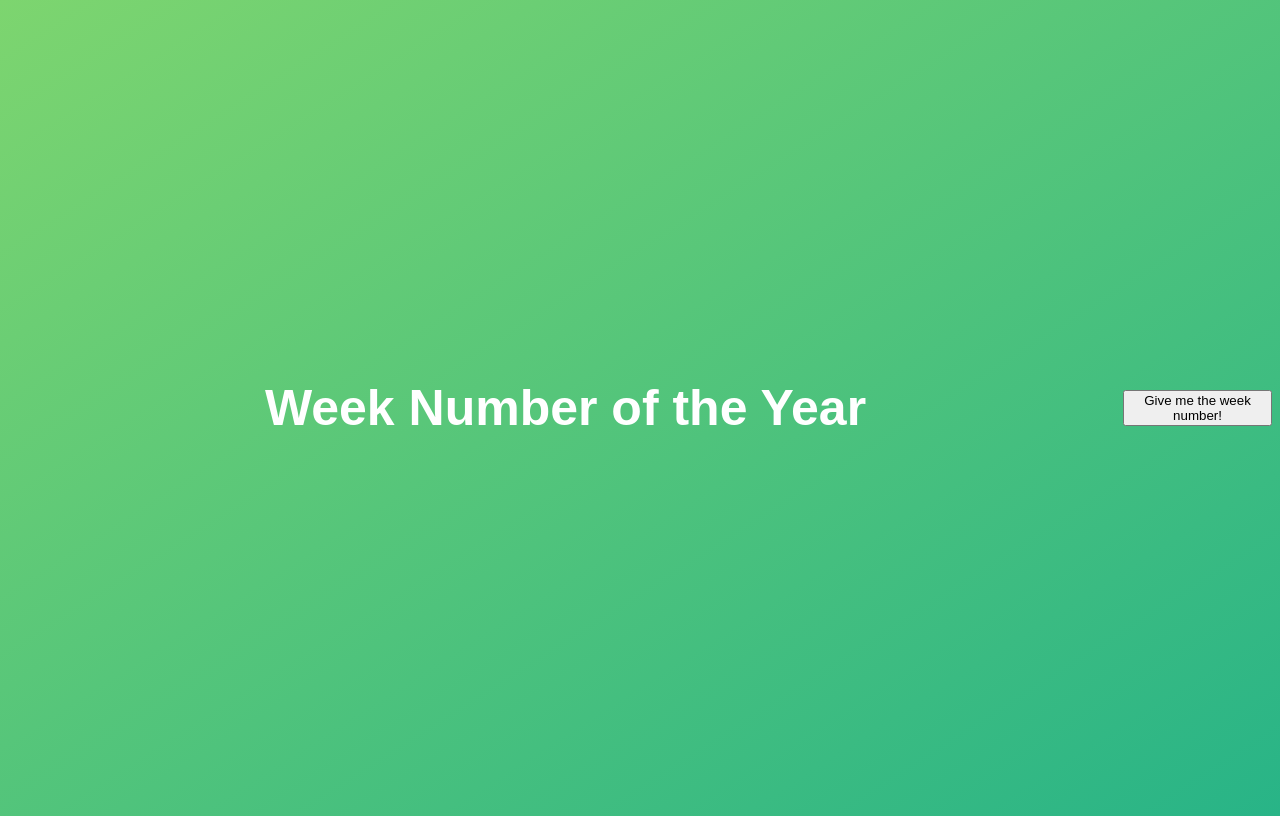
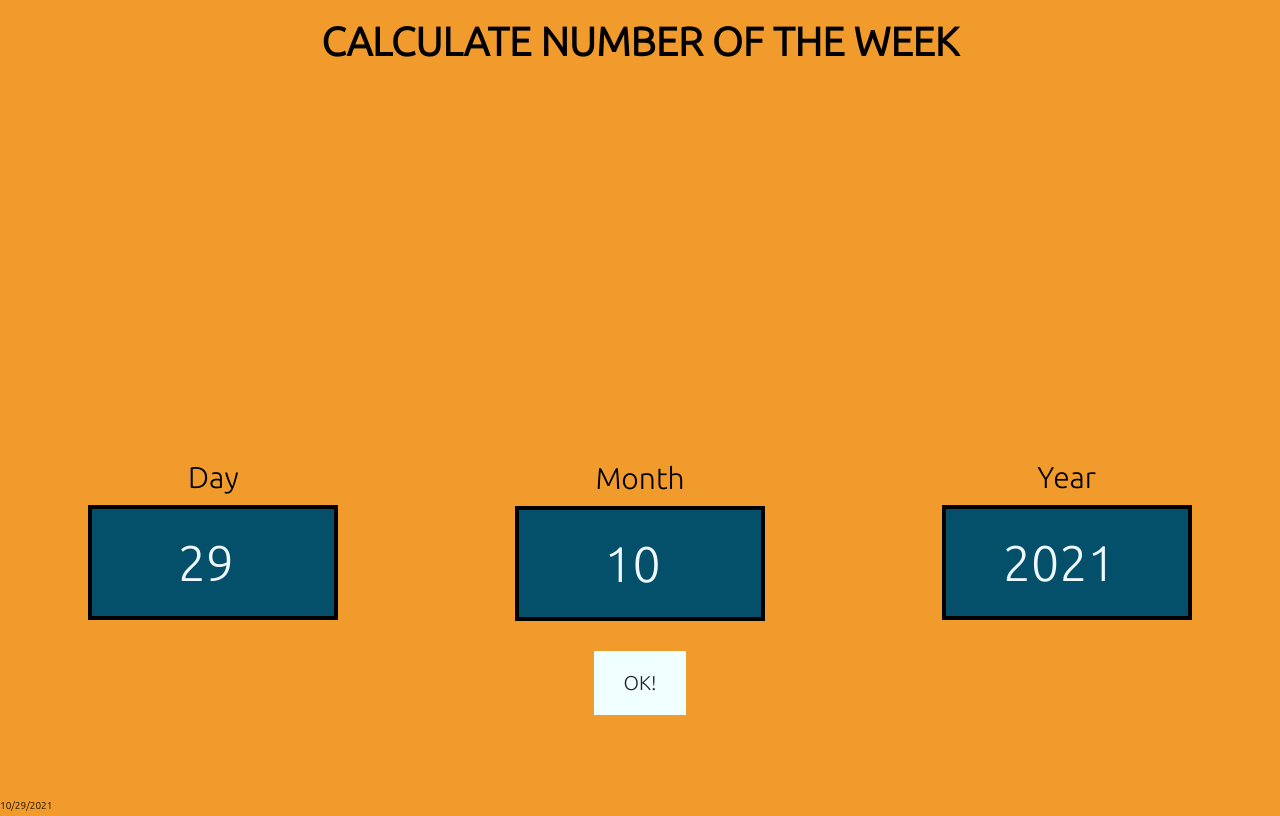
Before and after one commit to drougstar/week, a plain HTML site: page index.html in a window 1280 px wide. Drawn offline with Linux system fonts and the light colour scheme.

Commit message:
WeekNumber V2.0
Total makeover and algorithm

```diff
--- a/index.html
+++ b/index.html
@@ -3,38 +3,31 @@
   <head>
     <meta charset="UTF-8" />
     <meta name="viewport" content="width=device-width, initial-scale=1.0" />
-    <meta http-equiv="X-UA-Compatible" content="ie=edge" />
-    <title>Developer Skills & Editor Setup</title>
-    <style>
-      body {
-        height: 100vh;
-        display: flex;
-        align-items: center;
-        background: linear-gradient(to top left, #28b487, #7dd56f);
-      }
-      h1 {
-        font-family: sans-serif;
-        font-size: 50px;
-        line-height: 1.3;
-        width: 100%;
-        padding: 30px;
-        text-align: center;
-        color: white;
-      }
-      button {
-        align-items: center;
-        text-align: center;
-      }
-    </style>
+    <meta http-equiv="X-UA-Compatible" content="IE=edge" />
+    <link rel="stylesheet" href="style.css" />
+    <title>Week No</title>
   </head>
   <body>
-    <h1 id="Test">Week Number of the Year</h1>
-    <!--CARE id="Test" added for the button purposses-->
-    <button id="button" type="button" onclick="buttonFunction()">
-      Give me the week number!
-    </button>
-
-    <!-- <script src="scriptAnil.js"></script> -->
+    <header>
+      <h1>CALCULATE NUMBER OF THE WEEK</h1>
+      <h2>Week Number:</h2>
+      <div class="number">x</div>
+    </header>
+    <main>
+      <section class="left">
+        <p class="input-text">Day</p>
+        <input type="number" class="input day" />
+      </section>
+      <section class="mid">
+        <p class="input-text">Month</p>
+        <input type="number" class="input month" />
+        <button class="btn enter">OK!</button>
+      </section>
+      <section class="right">
+        <p class="input-text">Year</p>
+        <input type="number" class="input year" />
+      </section>
+    </main>
     <script src="script.js"></script>
   </body>
 </html>
--- a/script.js
+++ b/script.js
@@ -1,15 +1,56 @@
 // Remember, we're gonna use strict mode in all scripts now!
-'use strict';
+"use strict";
+//between = explanation
+//btn again = btn reset
+// number = number
+// left = left
+//guess = input-day
+var today = new Date();
+var dd = String(today.getDate()).padStart(2, "0");
+var mm = String(today.getMonth() + 1).padStart(2, "0"); //January is 0!
+var yyyy = today.getFullYear();
 
-const buttonFunction = function () {
+today = mm + "/" + dd + "/" + yyyy;
+document.write(today);
+document.querySelector(".day").value = dd;
+document.querySelector(".month").value = mm;
+document.querySelector(".year").value = yyyy;
+
+document.querySelector(".number").style.display = "none";
+document.querySelector("h2").style.display = "none";
+const monthMaxDay = [31, 28, 31, 30, 31, 30, 31, 31, 30, 31, 30, 31];
+const date = {};
+document.querySelector(".enter").addEventListener("click", function () {
   //Getting Information from user
-  const date = {};
-  date.year = Number(prompt('Please enter a year (2021-2022): '));
-  date.month = Number(prompt('Please enter a month (1-12): '));
-  date.day = Number(prompt('Please enter a day (1-31): '));
+  if (
+    Number(document.querySelector(".year").value) === 2021 ||
+    Number(document.querySelector(".year").value) === 2022
+  ) {
+    date.year = Number(document.querySelector(".year").value);
+  } else alert("There can be only 2021 or 2022");
+  if (
+    Number(document.querySelector(".month").value) > 0 &&
+    Number(document.querySelector(".month").value) < 13
+  ) {
+    date.month = Number(document.querySelector(".month").value) - 1;
+  } else alert("Please enter for month from 1 to 12");
+  if (
+    Number(document.querySelector(".day").value) > 0 &&
+    Number(document.querySelector(".day").value) <=
+      monthMaxDay[Number(document.querySelector(".month").value) - 1]
+  ) {
+    date.day = Number(document.querySelector(".day").value);
+  } else alert(`Please enter for day from 1 to ${monthMaxDay[Number(document.querySelector(".month").value) - 1]}`);
+  console.log(date.day, date.month, date.year);
+  if (!date.day || !(date.month + 1) || !date.year) {
+    document.querySelector("h2").textContent =
+      "‼ Check if input values are correct ‼";
+    document.querySelector("h2").style.display = "block";
+    document.querySelector(".number").style.display = "none";
+  } else {
     //Adjusting inputs according to formulation for better reading
     const day = date.day,
-    month = date.month - 1,
+      month = date.month,
       monthInCalc = (month / 2) * 61 + day,
       monthInAdd = 0.5 * month,
       year = date.year;
@@ -18,62 +59,22 @@ const buttonFunction = function () {
     if (month < 2) dayOfYear = monthInCalc + monthInAdd;
     else if (month < 6) dayOfYear = monthInCalc - 3 + monthInAdd;
     else if (month < 12) dayOfYear = monthInCalc - 4 + monthInAdd;
-  else alert('You fuck something up while entering date mate...');
+    else alert("You fuck something up while entering date mate...");
     //Calculating the weeks
     let k = 0;
+    //3 days in last year's week
     if (year === 2021) k = 3;
-  //3 days in last year's week
+    //2 days in last year's week
     else if (year === 2022) k = 2;
-  //2 days in last year's week
-  else alert('There can be only 2021 or 2022');
 
     //Adjusting the result for better reading
     const result = Math.round((dayOfYear - k) / 7),
-    resultString = result + '. Week';
+      resultString = result;
 
     //Writing the last result to the screen
-  document.getElementById('Test').innerHTML = resultString;
-};
-/*
-const getInfo = function () {
-    //Getting Information from user
-    const date = {};
-    date.year = Number(prompt('Please enter a year (2021-2022): '));
-    date.month = Number(prompt('Please enter a month (1-12): '));
-    date.day = Number(prompt('Please enter a day (1-31): '));
-    return date;
-  },
-  calcPassedDays = function () {
-    const date = getInfo();
-    //Adjusting inputs according to formulation for better reading
-    date.month -= 1;
-    date.monthInCalc = (date.month / 2) * 61 + date.day;
-    date.monthInAdd = 0.5 * date.month;
-    //Calculating the passed days
-    date.dayOfYear = 0;
-    if (date.month < 2) date.dayOfYear = date.monthInCalc + date.monthInAdd;
-    else if (date.month < 6)
-      date.dayOfYear = date.monthInCalc - 3 + date.monthInAdd;
-    else if (date.month < 12)
-      date.dayOfYear = date.monthInCalc - 4 + date.monthInAdd;
-    else alert('You fuck something up while entering date mate...');
-    return date;
-  },
-  calcWeek = function () {
-    const date = calcPassedDays();
-    //Calculating the weeks
-    let k = 0;
-    if (date.year === 2021) k = 3;
-    //3 days in last year's week
-    else if (date.year === 2022) k = 2;
-    //2 days in last year's week
-    else alert('There can be only 2021 or 2022');
-
-    //Adjusting the result for better reading
-    const result = Math.round((date.dayOfYear - k) / 7),
-      resultString = result + '. Week';
-
-    //Writing the last result to the screen
-    document.getElementById('Test').innerHTML = resultString;
-  };
- */
+    document.querySelector(".number").textContent = resultString;
+    document.querySelector("h2").textContent = "Week Number:";
+    document.querySelector(".number").style.display = "block";
+    document.querySelector("h2").style.display = "block";
+  }
+});
--- /dev/null
+++ b/style.css
@@ -0,0 +1,127 @@
+@import url("https://fonts.googleapis.com/css2?family=Ubuntu:wght@300&display=swap");
+
+* {
+  margin: 0;
+  padding: 0;
+  box-sizing: inherit;
+}
+
+html {
+  font-size: 62.5%;
+  box-sizing: border-box;
+}
+
+body {
+  font-family: "Ubuntu", sans-serif;
+  background-color: #f09b2b;
+}
+
+/* LAYOUT */
+header {
+  position: relative;
+  height: 35vh;
+}
+
+main {
+  height: 65vh;
+  color: black;
+  display: flex;
+  align-items: center;
+  justify-content: space-around;
+}
+
+.left {
+  width: 52rem;
+  font-size: 2rem;
+  display: flex;
+  flex-direction: column;
+  align-items: center;
+}
+
+.mid {
+  width: 52rem;
+  font-size: 2rem;
+  display: flex;
+  flex-direction: column;
+  align-items: center;
+  margin-top: 6.5rem;
+}
+
+.right {
+  width: 52rem;
+  font-size: 2rem;
+  display: flex;
+  flex-direction: column;
+  align-items: center;
+}
+
+h1 {
+  font-size: 4rem;
+  text-align: center;
+  position: absolute;
+  width: 100%;
+  top: 15%;
+  left: 50%;
+  transform: translate(-50%, -50%);
+}
+
+.number {
+  border: 4px solid black;
+  background: rgb(4, 80, 107);
+  color: aliceblue;
+  font-size: 6rem;
+  width: 15rem;
+  padding: 3rem 0rem;
+  text-align: center;
+  position: absolute;
+  bottom: 0;
+  left: 50%;
+  transform: translate(-50%, 50%);
+}
+
+.input {
+  background: rgb(4, 80, 107);
+  color: aliceblue;
+  border: 4px solid black;
+  font-family: inherit;
+  font-size: 5rem;
+  padding: 2.5rem;
+  width: 25rem;
+  text-align: center;
+  display: block;
+  margin-bottom: 3rem;
+  cursor: pointer;
+}
+
+.btn {
+  border: none;
+  background-color: azure;
+  color: #222;
+  font-size: 2rem;
+  font-family: inherit;
+  padding: 2rem 3rem;
+  cursor: pointer;
+}
+.btn:hover {
+  background: gainsboro;
+}
+
+.input-text {
+  text-align: center;
+  font: inherit;
+  font-size: 3rem;
+  width: 25rem;
+  margin-top: 3rem;
+  margin-bottom: 1rem;
+}
+
+h2 {
+  font-size: 3.5rem;
+  color: #222;
+  text-align: center;
+  position: absolute;
+  width: 100%;
+  bottom: 30%;
+  left: 50%;
+  transform: translate(-50%, 0%);
+}
```
Lines whose indentation alone changed are shown as unchanged.
